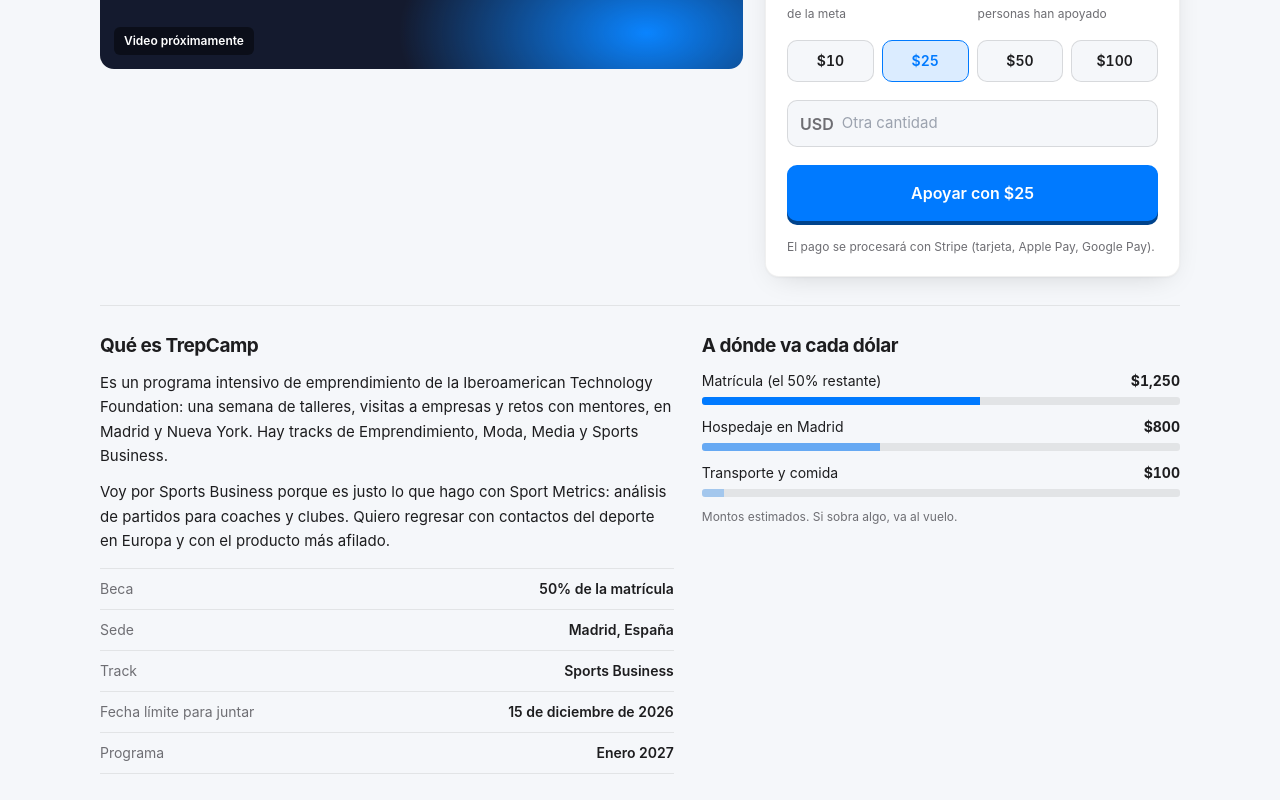
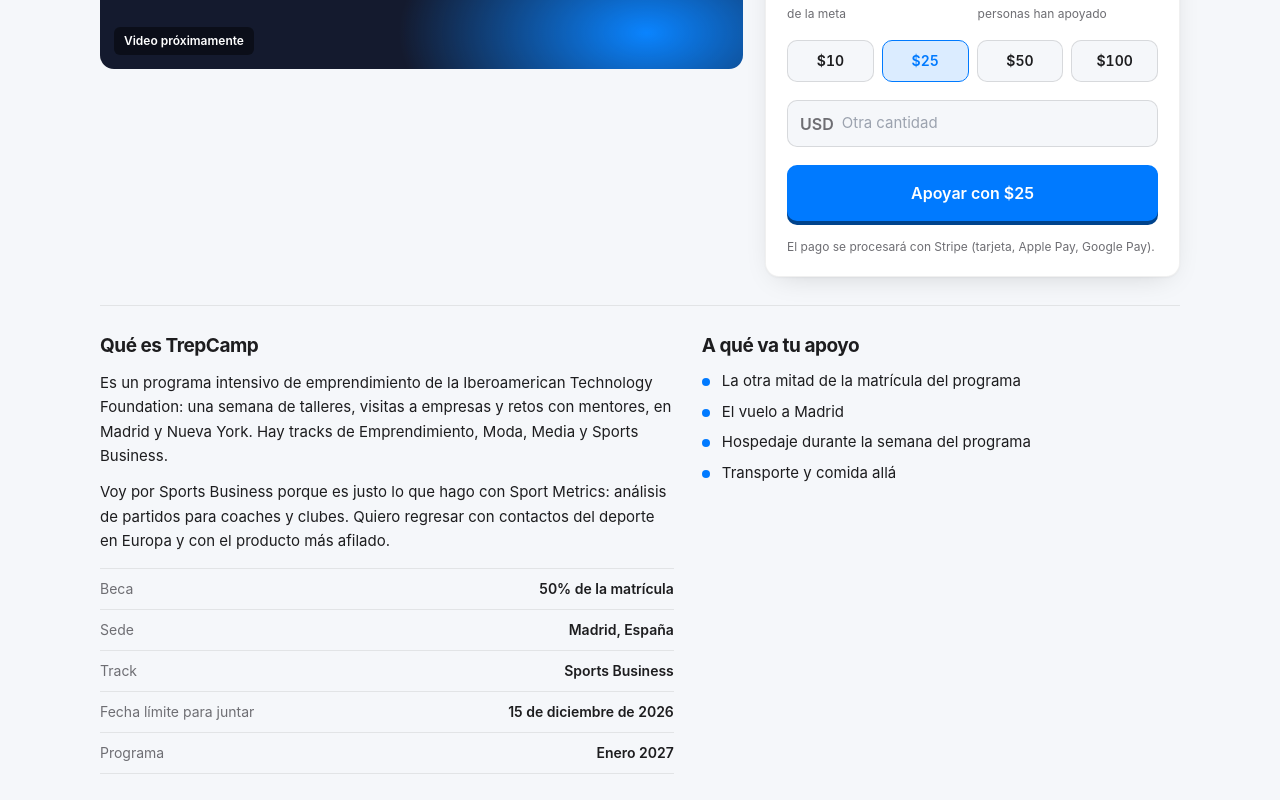
Before and after one commit to Foralitos/forafolio, a Next.js app: page /apoyo in a window 1280 px wide. Shown: the part 590-1390 px from the top of the page. Built offline with nearby package versions, Linux system fonts and the light colour scheme; no server answers; the database is empty.

Commit message:
Destino del apoyo como lista simple, sin montos
"A dónde va cada dólar" con cifras y barras pasa a "A qué va tu apoyo":
matrícula, vuelo, hospedaje y transporte/comida, sin desglose de montos.

```diff
--- a/components/apoyo/Campaign.jsx
+++ b/components/apoyo/Campaign.jsx
@@ -8,7 +8,7 @@ const usd = (n) => "$" + n.toLocaleString("en-US");
 // Checkout por el monto elegido (app/api/apoyo/checkout) y redirige ahí; el
 // total llega del servidor, que lo suma de los aportes pagados.
 export default function Campaign({ campaign, raised, backers, days, thanks }) {
-  const { goal, amounts, defaultAmount, facts, breakdown, videoUrl, minAmount, maxAmount } = campaign;
+  const { goal, amounts, defaultAmount, facts, uses, videoUrl, minAmount, maxAmount } = campaign;
   const [pick, setPick] = useState(defaultAmount);
   const [custom, setCustom] = useState("");
   const [loading, setLoading] = useState(false);
@@ -20,7 +20,6 @@ export default function Campaign({ campaign, raised, backers, days, thanks }) {
   // pasado: se muestra "<1%" y un trazo mínimo.
   const pctLabel = raised > 0 && pct < 1 ? "<1%" : `${Math.round(pct)}%`;
   const barWidth = raised > 0 ? Math.max(pct, 1.5) : 0;
-  const breakdownTotal = breakdown.reduce((s, b) => s + b.amount, 0);
   const closed = days === 0;
 
   useEffect(() => () => clearTimeout(toastTimer.current), []);
@@ -219,29 +218,15 @@ export default function Campaign({ campaign, raised, backers, days, thanks }) {
         </div>
 
         <div>
-          <h2 className="mb-2.5 text-[19px] font-bold tracking-tight">A dónde va cada dólar</h2>
-          <div className="grid gap-3">
-            {breakdown.map((b, i) => (
-              <div key={b.label} className="grid gap-1.5">
-                <div className="flex justify-between text-sm">
-                  <span>{b.label}</span>
-                  <b className="tabular-nums">{usd(b.amount)}</b>
-                </div>
-                <div className="h-2 overflow-hidden rounded-[3px] bg-black/[0.08]">
-                  <i
-                    className="block h-full bg-[#007aff]"
-                    style={{
-                      width: `${(b.amount / breakdownTotal) * 100}%`,
-                      opacity: [1, 0.55, 0.28][i] ?? 0.28,
-                    }}
-                  />
-                </div>
-              </div>
+          <h2 className="mb-2.5 text-[19px] font-bold tracking-tight">A qué va tu apoyo</h2>
+          <ul className="grid gap-2.5">
+            {uses.map((u) => (
+              <li key={u} className="flex items-start gap-3 text-[15px] leading-snug">
+                <span className="mt-[7px] h-2 w-2 shrink-0 rounded-full bg-[#007aff]" aria-hidden="true" />
+                <span>{u}</span>
+              </li>
             ))}
-            <small className="text-xs text-[#6e6e73]">
-              Montos estimados. Si sobra algo, va al vuelo.
-            </small>
-          </div>
+          </ul>
         </div>
       </section>
 
--- a/libs/apoyo.js
+++ b/libs/apoyo.js
@@ -20,11 +20,12 @@ export const CAMPAIGN = {
     ["Fecha límite para juntar", "15 de diciembre de 2026"],
     ["Programa", "Enero 2027"],
   ],
-  // Montos estimados; ajustar cuando se confirme el costo con TrepCamp.
-  breakdown: [
-    { label: "Matrícula (el 50% restante)", amount: 1250 },
-    { label: "Hospedaje en Madrid", amount: 800 },
-    { label: "Transporte y comida", amount: 100 },
+  // A qué se destina lo que se junte, sin montos.
+  uses: [
+    "La otra mitad de la matrícula del programa",
+    "El vuelo a Madrid",
+    "Hospedaje durante la semana del programa",
+    "Transporte y comida allá",
   ],
 };
 
```
